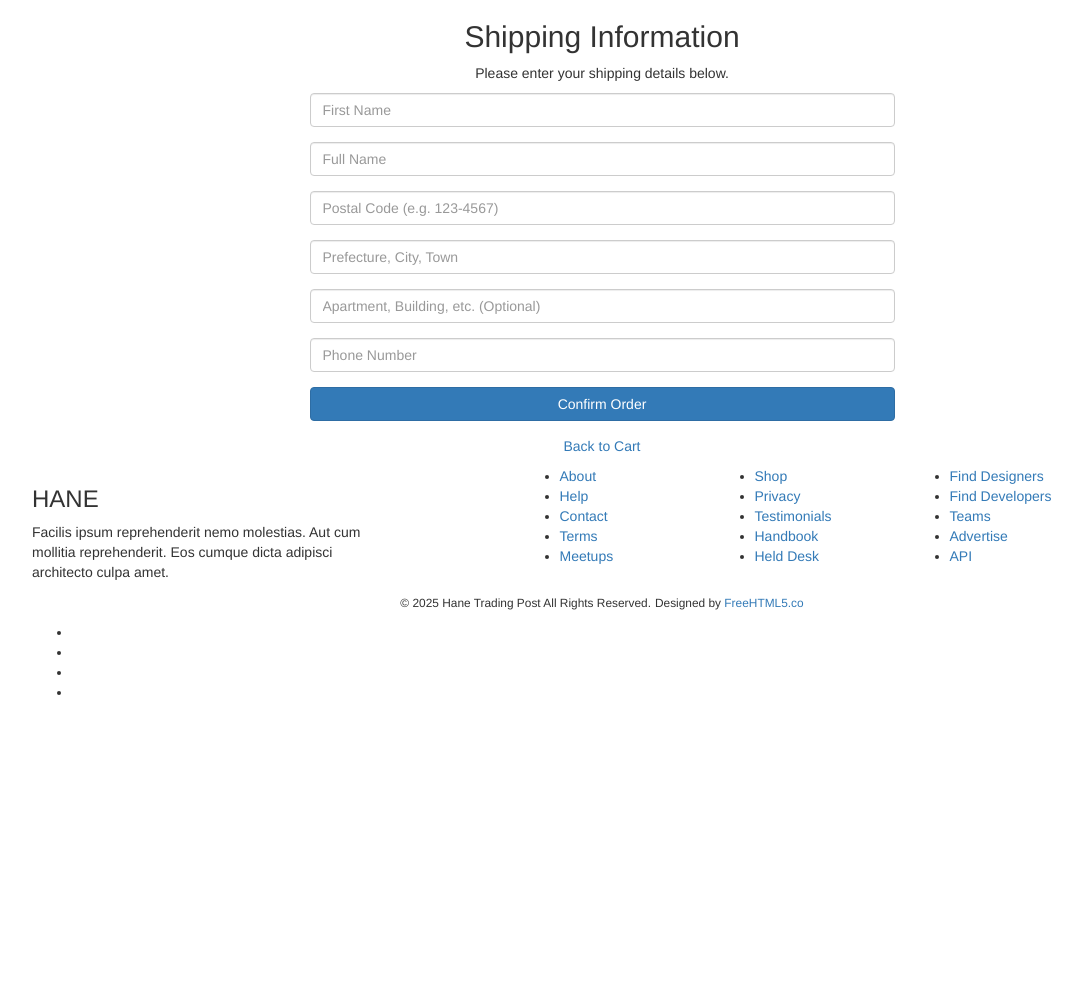
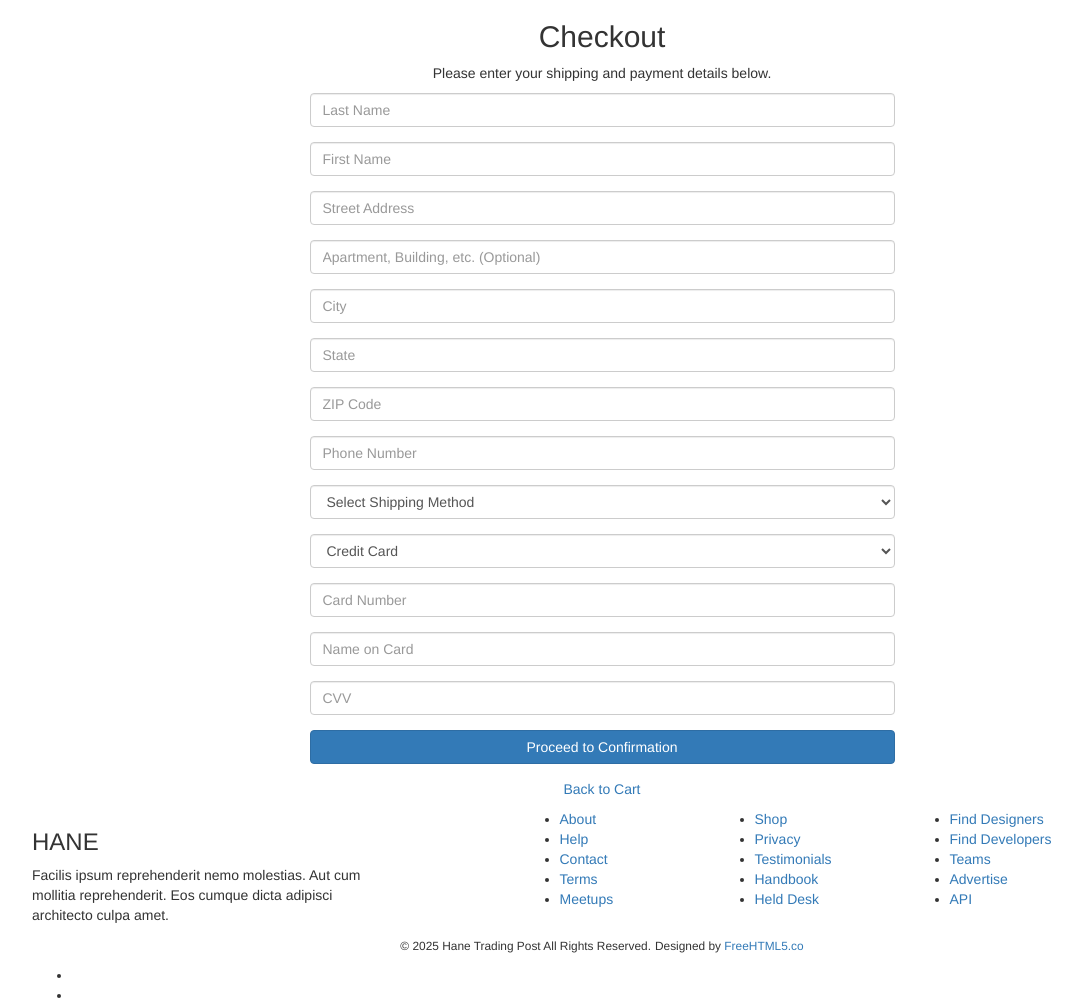
Before and after one commit to morio-u/hane-ec, a FastAPI app: template app/templates/shop/checkout_form.html in a window 1280 px wide. Shown: the part 190-1194 px from the top of the page, without its empty margins (38-1120 px from the left). Before the commit the page ends 885 px from the top, so only its background shows below. Run offline with FastAPI, Linux system fonts and the light colour scheme; the template is opened without the code that fills it, so the values that code supplies are empty; parts of the project's set-up code (start-up, migrations or seed data) failed here and were passed over; some libraries are stand-ins or nearby versions.

Commit message:
Develop confirm

```diff
--- a/app/crud/user.py
+++ b/app/crud/user.py
@@ -44,7 +44,6 @@ def create_user(
 
     new_user = User(
         last_name=last_name,
-        middle_name=middle_name,
         first_name=first_name,
         gender=gender,
         phone_number=cleaned_pn,
--- a/app/routers/cart.py
+++ b/app/routers/cart.py
@@ -23,13 +23,13 @@ def view_cart(
     else:
         cart = {}
 
-    grand_total = 0
+    subtotal_amount = 0
     for product in cart.values():
-        grand_total += product["total"]
+        subtotal_amount += product["total"]
 
     response = templates.TemplateResponse(
         "cart.html",
-        {"request": request, "user": user, "cart": cart, "grand_total": grand_total}
+        {"request": request, "user": user, "cart": cart, "subtotal_amount": subtotal_amount}
     )
     response.set_cookie(
         key="cart",
--- a/app/routers/home.py
+++ b/app/routers/home.py
@@ -1,11 +1,12 @@
 from fastapi import APIRouter, Depends, Request
+from fastapi.responses import HTMLResponse
 from fastapi.templating import Jinja2Templates
 from app.dependencies.auth import get_current_user
 
 router = APIRouter()
 templates = Jinja2Templates(directory="app/templates/shop")
 
-@router.get("/")
+@router.get("/", response_class=HTMLResponse)
 def home(request: Request, user=Depends(get_current_user)):
     return templates.TemplateResponse(
         "index.html",
--- a/app/routers/products.py
+++ b/app/routers/products.py
@@ -1,6 +1,6 @@
 from fastapi import Request, APIRouter, Depends
 from sqlalchemy.orm import Session
-from fastapi.responses import RedirectResponse
+from fastapi.responses import RedirectResponse, HTMLResponse
 from fastapi.templating import Jinja2Templates
 from app.database import get_db
 from app.dependencies.auth import get_current_user
@@ -9,14 +9,14 @@ from app.models.product import Product
 router = APIRouter()
 templates = Jinja2Templates(directory="app/templates/shop")
 
-@router.get("/products")
+@router.get("/products", response_class=HTMLResponse)
 def get_products(request: Request, db: Session = Depends(get_db), user = Depends(get_current_user)):
     products = db.query(Product).all()
     return templates.TemplateResponse(
         "products.html", {"request": request, "products": products, "user": user}
     )
 
-@router.get("/products/{product_id}")
+@router.get("/products/{product_id}", response_class=HTMLResponse)
 def get_product_detail(request: Request, product_id: int, db: Session = Depends(get_db), user = Depends(get_current_user)):
     product = db.query(Product).filter(Product.id == product_id).first()
     if not product:
--- a/app/schemas/user.py
+++ b/app/schemas/user.py
@@ -3,7 +3,6 @@ from pydantic import BaseModel
 
 class UserCreate(BaseModel):
     last_name: str
-    middle_name: Optional[str] = None
     first_name: str
     gender: int
     phone_number: str
--- a/app/templates/shop/checkout_form.html
+++ b/app/templates/shop/checkout_form.html
@@ -5,39 +5,89 @@
     <div class="container">
         <div class="row animate-box">
             <div class="col-md-6 col-md-offset-3 text-center fh5co-heading">
-                <h2>Shipping Information</h2>
-                <p>Please enter your shipping details below.</p>
+                <h2>Checkout</h2>
+                <p>Please enter your shipping and payment details below.</p>
             </div>
         </div>
         <div class="row animate-box">
             <div class="col-md-6 col-md-offset-3 col-xs-10 col-xs-offset-1">
                 <form action="/checkout/confirm" method="post" class="form-horizontal">
+
+                    <!-- Name -->
                     <div class="form-group">
-                        <label for="recipient_name" class="sr-only">First Name</label>
-                        <input type="text" class="form-control" id="recipient_name" name="recipient_name" placeholder="First Name" required>
+                        <label for="shipping_last_name" class="sr-only">Last Name</label>
+                        <input type="text" class="form-control" id="shipping_last_name" name="shipping_last_name" placeholder="Last Name" required>
                     </div>
                     <div class="form-group">
-                        <label for="recipient_name" class="sr-only">Full Name</label>
-                        <input type="text" class="form-control" id="recipient_name" name="recipient_name" placeholder="Full Name" required>
+                        <label for="shipping_first_name" class="sr-only">First Name</label>
+                        <input type="text" class="form-control" id="shipping_first_name" name="shipping_first_name" placeholder="First Name" required>
+                    </div>
+
+                    <!-- Address -->
+                    <div class="form-group">
+                        <label for="shipping_address_line1" class="sr-only">Address Line 1</label>
+                        <input type="text" class="form-control" id="shipping_address_line1" name="shipping_address_line1" placeholder="Street Address" required>
                     </div>
                     <div class="form-group">
-                        <label for="postal_code" class="sr-only">Postal Code</label>
-                        <input type="text" class="form-control" id="postal_code" name="postal_code" placeholder="Postal Code (e.g. 123-4567)" required>
+                        <label for="shipping_address_line2" class="sr-only">Address Line 2</label>
+                        <input type="text" class="form-control" id="shipping_address_line2" name="shipping_address_line2" placeholder="Apartment, Building, etc. (Optional)">
                     </div>
                     <div class="form-group">
-                        <label for="address_line1" class="sr-only">Address Line 1</label>
-                        <input type="text" class="form-control" id="address_line1" name="address_line1" placeholder="Prefecture, City, Town" required>
+                        <label for="shipping_city" class="sr-only">City</label>
+                        <input type="text" class="form-control" id="shipping_city" name="shipping_city" placeholder="City" required>
                     </div>
                     <div class="form-group">
-                        <label for="address_line2" class="sr-only">Address Line 2</label>
-                        <input type="text" class="form-control" id="address_line2" name="address_line2" placeholder="Apartment, Building, etc. (Optional)">
+                        <label for="shipping_state" class="sr-only">State</label>
+                        <input type="text" class="form-control" id="shipping_state" name="shipping_state" placeholder="State" required>
                     </div>
                     <div class="form-group">
-                        <label for="phone_number" class="sr-only">Phone Number</label>
-                        <input type="tel" class="form-control" id="phone_number" name="phone_number" placeholder="Phone Number" required>
+                        <label for="shipping_zip" class="sr-only">ZIP Code</label>
+                        <input type="text" class="form-control" id="shipping_zip" name="shipping_zip" placeholder="ZIP Code" required>
+                    </div>
+
+                    <!-- Phone -->
+                    <div class="form-group">
+                        <label for="shipping_phone_number" class="sr-only">Phone Number</label>
+                        <input type="tel" class="form-control" id="shipping_phone_number" name="shipping_phone_number" placeholder="Phone Number" required>
+                    </div>
+
+                    <!-- Shipping Method -->
+                    <div class="form-group">
+                        <label for="shipping_method" class="sr-only">Shipping Method</label>
+                        <select class="form-control" id="shipping_method" name="shipping_method" required>
+                            <option value="">Select Shipping Method</option>
+                            <option value="standard">Standard (3-5 days)</option>
+                            <option value="express">Express (1-2 days)</option>
+                            <option value="pickup">In-store Pickup</option>
+                        </select>
+                    </div>
+
+                    <!-- Payment Method -->
+                    <div class="form-group">
+                        <label for="payment_method" class="sr-only">Payment Method</label>
+                        <select class="form-control" id="payment_method" name="payment_method" required>
+                            <option value="credit_card">Credit Card</option>
+                        </select>
+                    </div>
+
+                    <!-- Credit Card Form -->
+                    <div class="form-group">
+                        <label for="card_number" class="sr-only">Card Number</label>
+                        <input type="text" class="form-control" id="card_number" name="card_number" placeholder="Card Number" required>
                     </div>
                     <div class="form-group">
-                        <button type="submit" class="btn btn-primary btn-block">Confirm Order</button>
+                        <label for="card_name" class="sr-only">Name on Card</label>
+                        <input type="text" class="form-control" id="card_name" name="card_name" placeholder="Name on Card" required>
+                    </div>
+                    <div class="form-group">
+                        <label for="card_cvv" class="sr-only">Security Code</label>
+                        <input type="text" class="form-control" id="card_cvv" name="card_cvv" placeholder="CVV" required>
+                    </div>
+
+                    <input type="hidden" name="subtotal_amount" value="{{ subtotal_amount }}">
+                    <!-- Submit -->
+                    <div class="form-group">
+                        <button type="submit" class="btn btn-primary btn-block">Proceed to Confirmation</button>
                     </div>
                     <p class="text-center"><a href="/cart">Back to Cart</a></p>
                 </form>
```
Also changed, not shown: app/routers/checkout.py (+121 -9 lines), app/templates/shop/cart.html (+8 -4 lines), app/templates/shop/checkout_confirm.html (added, +55 -0 lines).
